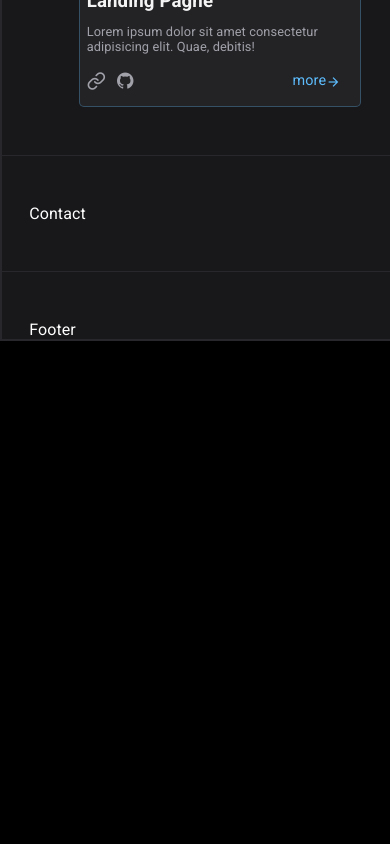
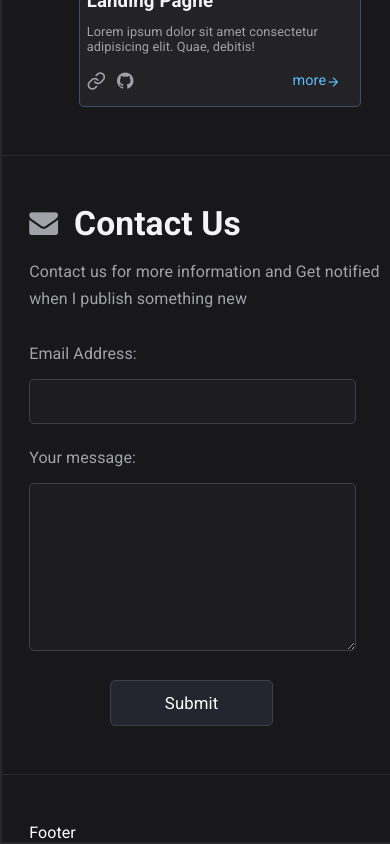
Before and after one commit to HakamQalalwi/code-gallery, a React (Vite) app: page / in a window 390 px wide. Shown: the part 2447-3291 px from the top of the page. Before the commit the page ends 2788 px from the top, so only its background shows below. Built offline with nearby package versions, Linux system fonts and the light colour scheme.

Commit message:
Build and Design Contact Us section without left side animation

```diff
--- a/src/components/contact/Contact.jsx
+++ b/src/components/contact/Contact.jsx
@@ -1,8 +1,35 @@
-import React from "react";
 import "./contact.css";
 
 const Contact = () => {
-  return <div>Contact</div>;
+  return (
+    <section className="contact-us">
+      <h1 className="title">
+        <span className="icon-envelope"></span>
+        Contact Us
+      </h1>
+      <p className="sub-title">
+        Contact us for more information and Get notified when I publish
+        something new
+      </p>
+
+      <div className="flex">
+        <form className="">
+          <div className="flex">
+            <label htmlFor="email">Email Address:</label>
+            <input required type="email" id="email" />
+          </div>
+
+          <div className="flex" style={{ marginTop: "24px" }}>
+            <label htmlFor="message">Your message:</label>
+            <textarea required name="" id="message"></textarea>
+          </div>
+
+          <button className="submit">Submit</button>
+        </form>
+        <div className="border animation">animation</div>
+      </div>
+    </section>
+  );
 };
 
 export default Contact;
--- a/src/components/contact/contact.css
+++ b/src/components/contact/contact.css
@@ -0,0 +1,100 @@
+section.contact-us .icon-envelope {
+  color: var(--subtitle);
+  margin-right: 1rem;
+  font-size: 1.8rem;
+}
+
+section.contact-us .title {
+  font-size: 2.1rem;
+  color: var(--title);
+  margin-bottom: 1rem;
+}
+
+section.contact-us .sub-title {
+  color: var(--subtitle);
+  margin-bottom: 2rem;
+  line-height: 1.65rem;
+}
+
+section.contact-us label {
+  color: var(--subtitle);
+}
+
+section.contact-us #email,
+section.contact-us #message {
+  all: unset;
+  background-color: rgba(63, 63, 70, 0.15);
+  border: 1px solid rgb(63, 63, 70);
+  width: 16rem;
+  padding: 0.5rem 1rem;
+  margin-left: 1rem;
+  border-radius: 5px;
+  transition: 0.3s;
+  font-size: 1.1rem;
+}
+
+section.contact-us #email:focus,
+section.contact-us #message:focus {
+  border: 1px solid rgb(45, 212, 191);
+}
+
+section.contact-us #email:hover,
+section.contact-us #message:hover {
+  border: 1px solid rgb(45, 212, 191);
+}
+
+section.contact-us #message {
+  min-height: 9rem;
+  resize: vertical;
+}
+
+section.contact-us .submit {
+  background-color: rgba(36, 37, 46, 1);
+
+  padding: 0.75rem 2rem;
+  text-align: center;
+  font-size: 1.05rem;
+  text-transform: capitalize;
+  border-radius: 5px;
+  transition: 0.3s;
+  margin-top: 1.8rem;
+  border: 1px solid rgb(63, 63, 70);
+}
+
+section.contact-us .submit:hover {
+  scale: 0.97;
+}
+
+/*----------------------------------------
+    3- Responsive Design (media query)
+------------------------------------------*/
+
+@media (max-width: 600px) {
+  section.contact-us .animation {
+    display: none;
+  }
+
+  section.contact-us form {
+    display: flex;
+    flex-direction: column;
+    width: 85%;
+  }
+
+  section.contact-us form div.flex {
+    flex-direction: column;
+    align-items: start;
+  }
+
+  section.contact-us #email,
+  section.contact-us #message {
+    width: 100%;
+    margin-left: 0;
+    padding: 0.7rem 0;
+    margin-top: 1rem;
+  }
+
+  section.contact-us .submit {
+    width: 30%;
+    align-self: center;
+  }
+}
```
Also changed, not shown: src/components/header/header.css (+30 -29 lines), src/components/hero/hero.css (+10 -16 lines), src/components/main/main.css (+26 -47 lines).
